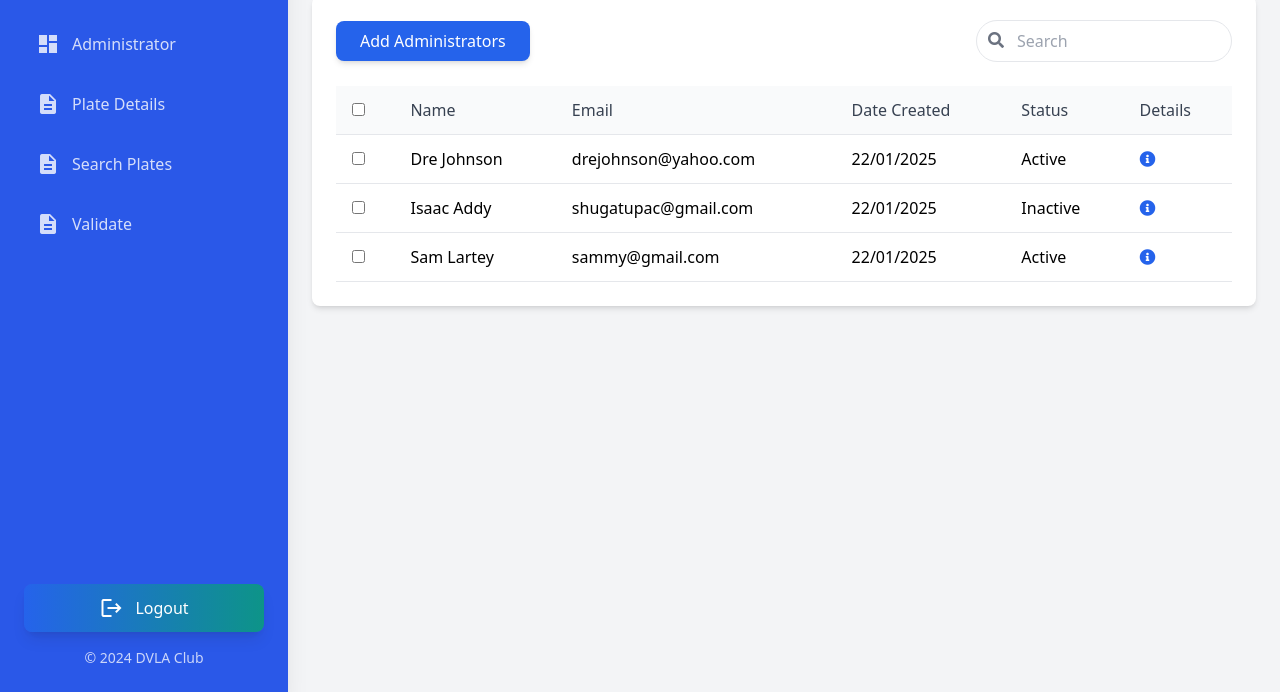
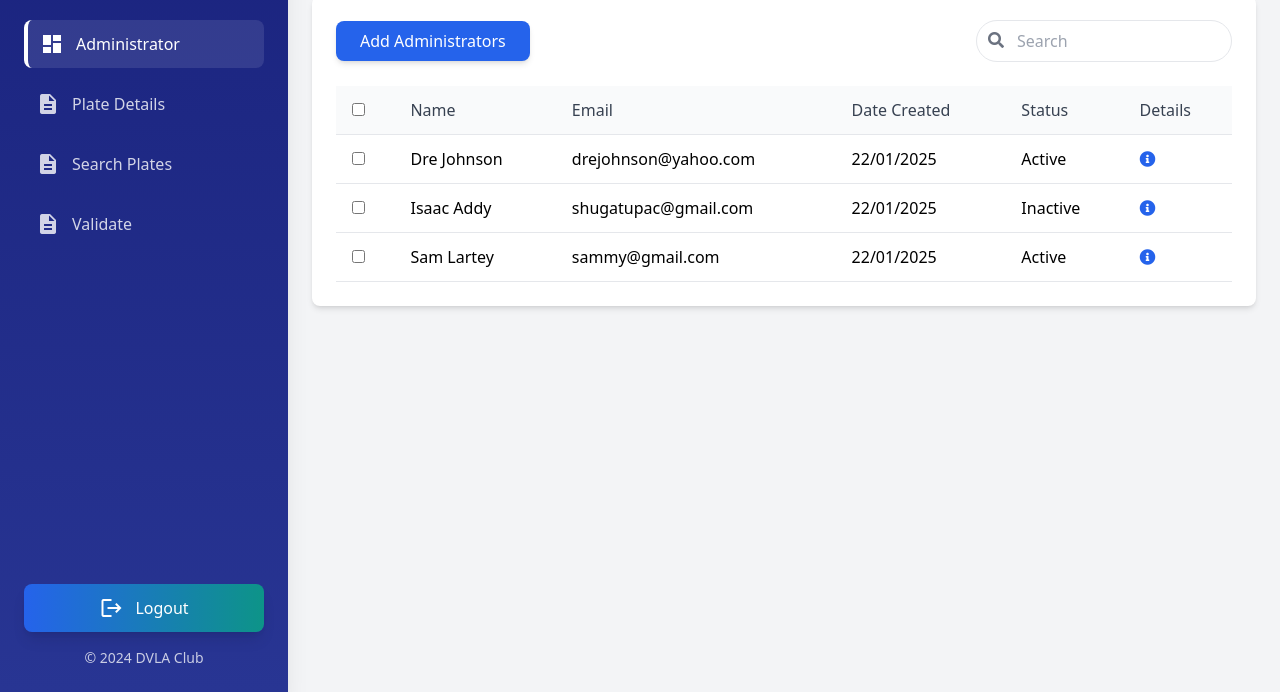
Before and after one commit to isaacaddy/dv-insurance-web, a website: page admin.html in a window 1280 px wide. Shown: the part 108-800 px from the top of the page. Drawn offline with nearby package versions, Linux system fonts and the light colour scheme.

Commit message:
nav color

```diff
--- a/admin.html
+++ b/admin.html
@@ -9,7 +9,8 @@
     <link href="https://fonts.googleapis.com/icon?family=Material+Icons" rel="stylesheet">
     <style>
         .sidebar {
-            background-color: #1b4be7ec;
+            background-color: #1a237e; /* Deep blue color */
+            background: linear-gradient(180deg, #1a237e 0%, #283593 100%);
         }
         .logo {
             width: 130px;
@@ -68,6 +69,11 @@
         .close:hover {
             color: #000;
         }
+        .sidebar-link.active {
+            background-color: rgba(255, 255, 255, 0.1);
+            border-left: 4px solid white;
+            opacity: 1;
+        }
     </style>
 </head>
 <body class="bg-gray-100">
@@ -85,7 +91,7 @@
                 </div>
                 <!-- Navigation Links -->
                 <nav class="space-y-3">
-                    <a href="admin.html" class="sidebar-link p-3 rounded-lg">
+                    <a href="admin.html" class="sidebar-link p-3 rounded-lg active">
                         <i class="material-icons mr-3">dashboard</i>
                         <span>Administrator</span>
                     </a>
```
Also changed, not shown: platedetails.html (+10 -3 lines), searchplate.html (+8 -2 lines), validate.html (+9 -2 lines).
